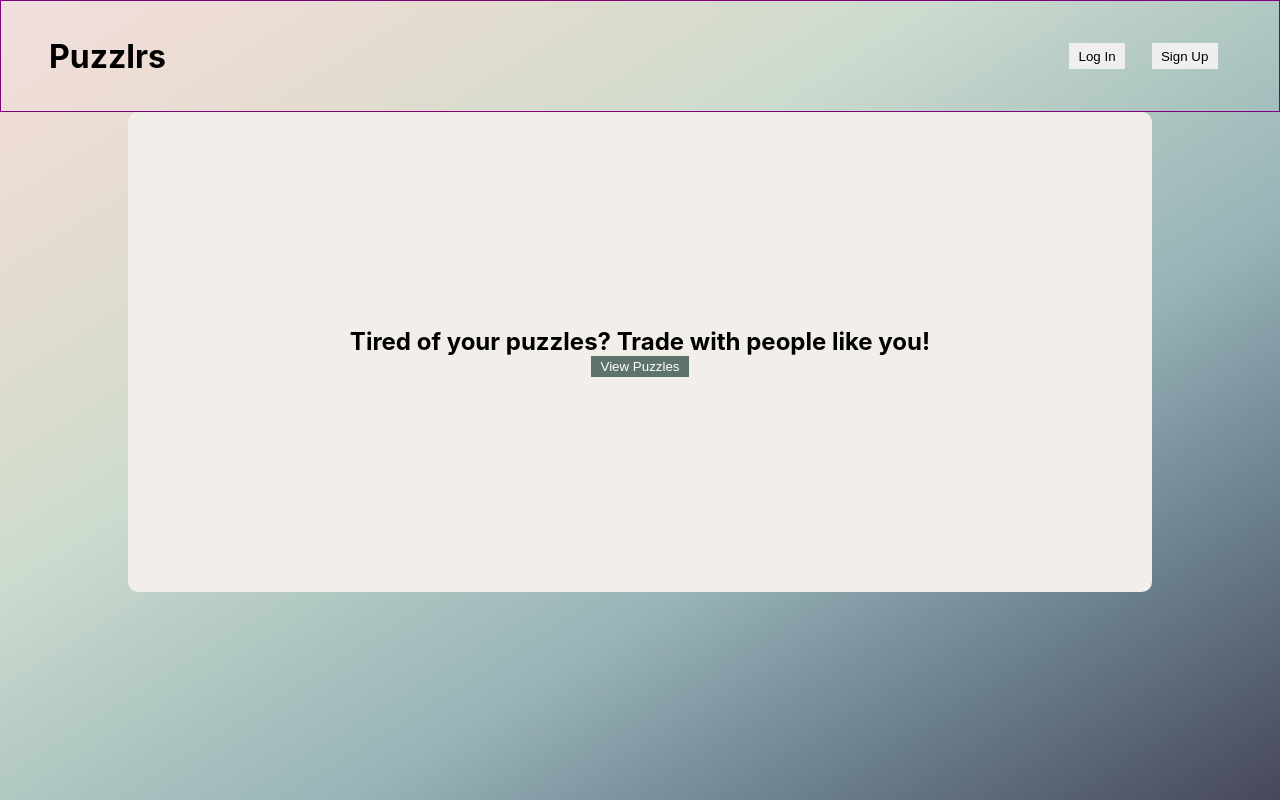
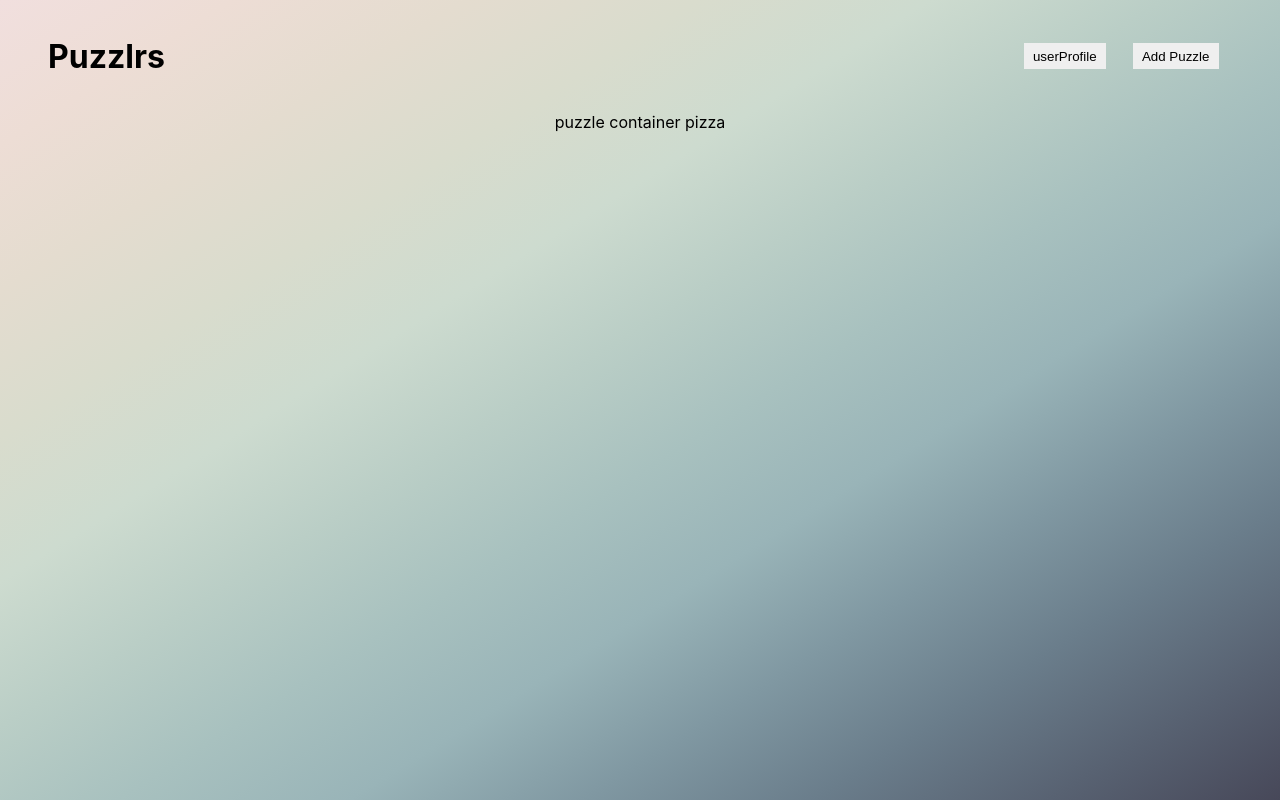
Before and after one commit to Puzzle-Capstone/puzzlrs, a React (Create React App) app: page /puzzles in a window 1280 px wide. Built offline with nearby package versions, Linux system fonts and the light colour scheme.

Commit message:
Implement Router, build Route structure

```diff
--- a/package.json
+++ b/package.json
@@ -12,6 +12,7 @@
     "@types/react-dom": "^17.0.11",
     "react": "^17.0.2",
     "react-dom": "^17.0.2",
+    "react-router-dom": "^6.2.1",
     "react-scripts": "5.0.0",
     "typescript": "^4.5.5",
     "web-vitals": "^2.1.4"
--- a/src/components/AddPuzzleForm.tsx
+++ b/src/components/AddPuzzleForm.tsx
@@ -3,7 +3,7 @@ import React from "react";
 const AddPuzzleForm = () => {
 
   return (
-    <section></section>
+    <section>add puzzle form</section>
   )
 }
 
--- a/src/components/App.tsx
+++ b/src/components/App.tsx
@@ -1,13 +1,30 @@
 import React from 'react';
+import { Route, Routes } from 'react-router-dom';
 import Nav from './Nav';
 import Home from './Home';
+import UserProfile from './UserProfile';
+import PuzzleContainer from './PuzzleContainer';
+import AddPuzzleForm from './AddPuzzleForm';
 import '../css/App.css';
 
 function App() {
   return (
-    <div className="App">
-      <Nav />
-      <Home />
+    <div className='App'>
+    <Nav />
+    <Routes>
+      <Route path='/' element={
+        <Home />
+      } />
+      <Route path='/user-profile' element={
+        <UserProfile />
+      } />
+      <Route path='/puzzles' element={
+        <PuzzleContainer />
+      } />
+      <Route path='/add-puzzle' element={
+        <AddPuzzleForm />
+      } />
+    </Routes>
     </div>
   );
 }
--- a/src/components/Home.tsx
+++ b/src/components/Home.tsx
@@ -1,11 +1,12 @@
 import React from "react";
+import { Link } from 'react-router-dom';
 import '../css/Home.css';
 
 const Home = () => {
   return (
     <section className="homepage">
       <h2>Tired of your puzzles? Trade with people like you!</h2>
-      <button>View Puzzles</button>
+      <Link to='/puzzles'><button>View Puzzles</button></Link>
     </section>
   )
 }
--- a/src/components/Nav.tsx
+++ b/src/components/Nav.tsx
@@ -1,13 +1,14 @@
 import React from "react";
+import { Link } from 'react-router-dom';
 import '../css/Nav.css';
 
 const Nav = () => {
   return (
     <header>
-      <h1>Puzzlrs</h1>
+      <Link to='/'><h1>Puzzlrs</h1></Link>
       <div className='nav-buttons'>
-        <button>Log In</button>
-        <button>Sign Up</button>
+        <Link to='/user-profile'><button>userProfile</button></Link>
+        <Link to='/add-puzzle'><button>Add Puzzle</button></Link>
       </div>
     </header>
   )
--- a/src/components/PuzzleContainer.tsx
+++ b/src/components/PuzzleContainer.tsx
@@ -3,7 +3,7 @@ import React from "react";
 const PuzzleContainer = () => {
 
   return (
-    <section></section>
+    <section>puzzle container pizza</section>
   )
 }
 
--- a/src/components/UserProfile.tsx
+++ b/src/components/UserProfile.tsx
@@ -3,7 +3,7 @@ import React from "react";
 const UserProfile = () => {
 
   return (
-    <section></section>
+    <section>user profile</section>
   )
 }
 
--- a/src/css/Home.css
+++ b/src/css/Home.css
@@ -12,6 +12,7 @@
 .homepage button {
   background-color: #5D736B;
   color: #fff;
+  height: 2em;
   margin: 0 1em;
   padding: .2em .7em;
 }
--- a/src/css/Nav.css
+++ b/src/css/Nav.css
@@ -1,5 +1,5 @@
 header {
-  border: 1px solid purple;
+  background-color: transparent;
   width: 100vw;
   height: 7em;
   display: flex;
@@ -8,6 +8,11 @@ header {
   padding: 0 3em;
 }
 
+a {
+  text-decoration: none;
+  color: #000;
+}
+
 .nav-buttons button {
   height: 2em;
   margin: 0 1em;
--- a/src/css/PuzzleContainer.css
+++ b/src/css/PuzzleContainer.css
@@ -0,0 +1 @@
+import React from 'react';
--- a/src/index.tsx
+++ b/src/index.tsx
@@ -1,12 +1,15 @@
 import React from 'react';
 import ReactDOM from 'react-dom';
+import { BrowserRouter } from 'react-router-dom';
 import './index.css';
 import App from './components/App';
 import reportWebVitals from './reportWebVitals';
 
 ReactDOM.render(
   <React.StrictMode>
-    <App />
+    <BrowserRouter>
+      <App />
+    </BrowserRouter>
   </React.StrictMode>,
   document.getElementById('root')
 );
```
Also changed, not shown: 1 other file (tests, documents, lock files or other folders).
